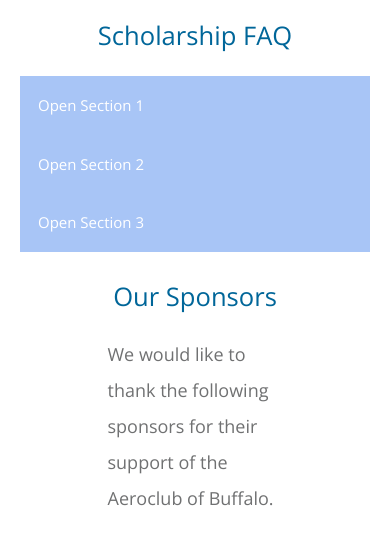
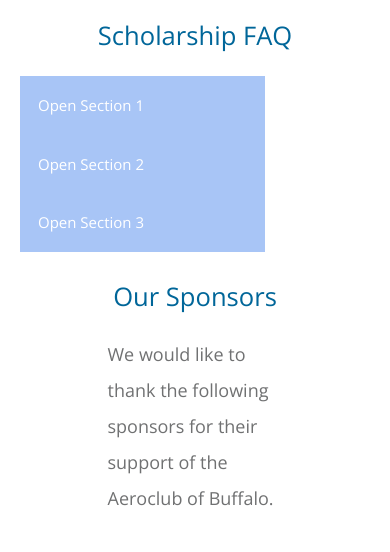
Before and after one commit to YimRegister/aeroclub, a plain HTML site: page index.html in a window 390 px wide. Shown: the part 9578-10130 px from the top of the page. Drawn offline with nearby package versions, Linux system fonts and the light colour scheme.

Commit message:
tm not 80

```diff
--- a/css/templatemo-dream-pulse.css
+++ b/css/templatemo-dream-pulse.css
@@ -88,7 +88,7 @@ a {
   background-color: rgba(131, 173, 242, 0.7);
   color: white;
   cursor: pointer;
-  width:60%;
+  width:100%;
   padding: 18px;
   border: none;
   text-align: left;
@@ -99,7 +99,7 @@ a {
 .collapsible:active, .collapsible:hover {
   background-color: white;
   color:gray;
-  width:60%;
+  width:100%;
 }
 
 .content {
@@ -322,6 +322,7 @@ a {
   .tm-gallery-wrap {
     max-width: 260px;
   }
+
   .collapsible{
     width:100%;
   }
@@ -523,6 +524,10 @@ figure.effect-bubba:hover p {
   margin: 0 auto;
 }
 
+.tm-w-not80 {
+  max-width: 70%;
+
+}
 .tm-flex-item-left {
   align-self: flex-start;
 }
@@ -702,11 +707,20 @@ figure.effect-bubba:hover p {
   .tm-section {
     padding: 30px;
   }
+  .tm-w-not80{
+    width:100%;
+
+  }
 }
 
 @media (max-width: 554px) {
   .tm-section {
     padding: 15px;
+  }
+
+  .tm-w-not80{
+    width:100%;
+
   }
 }
 
--- a/index.html
+++ b/index.html
@@ -359,16 +359,16 @@ https://templatemo.com/tm-536-dream-pulse
           <section id="scholarships" class="row tm-section">
             <div class="col-12 tm-section-pad">
               <h2 class="tm-color-primary tm-section-title mb-4">Scholarship FAQ</h2>
-              <button class="collapsible">Open Section 1</button>
-              <div class="content">
+              <button class="collapsible tm-w-not80">Open Section 1</button>
+              <div class="content tm-w-not80">
                 <p>Lorem ipsum dolor sit amet, consectetur adipisicing elit, sed do eiusmod tempor incididunt ut labore et dolore magna aliqua. Ut enim ad minim veniam, quis nostrud exercitation ullamco laboris nisi ut aliquip ex ea commodo consequat.</p>
               </div>
-              <button class="collapsible">Open Section 2</button>
-              <div class="content">
+              <button class="collapsible tm-w-not80">Open Section 2</button>
+              <div class="content tm-w-not80">
                 <p>Lorem ipsum dolor sit amet, consectetur adipisicing elit, sed do eiusmod tempor incididunt ut labore et dolore magna aliqua. Ut enim ad minim veniam, quis nostrud exercitation ullamco laboris nisi ut aliquip ex ea commodo consequat.</p>
               </div>
-              <button class="collapsible">Open Section 3</button>
-              <div class="content">
+              <button class="collapsible tm-w-not80">Open Section 3</button>
+              <div class="content tm-w-not80">
                 <p>Lorem ipsum dolor sit amet, consectetur adipisicing elit, sed do eiusmod tempor incididunt ut labore et dolore magna aliqua. Ut enim ad minim veniam, quis nostrud exercitation ullamco laboris nisi ut aliquip ex ea commodo consequat.</p>
               </div>
             </div>
```
